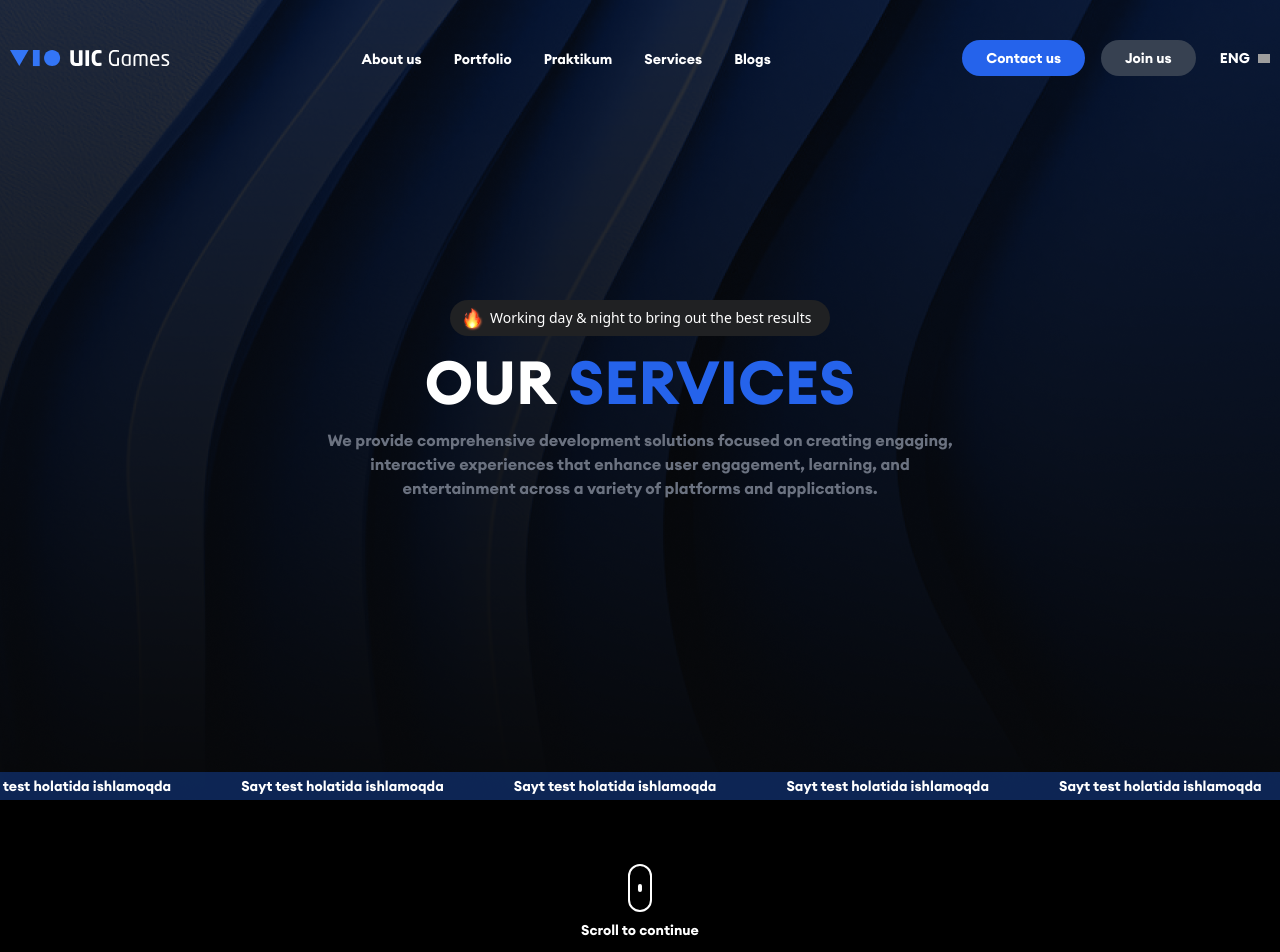
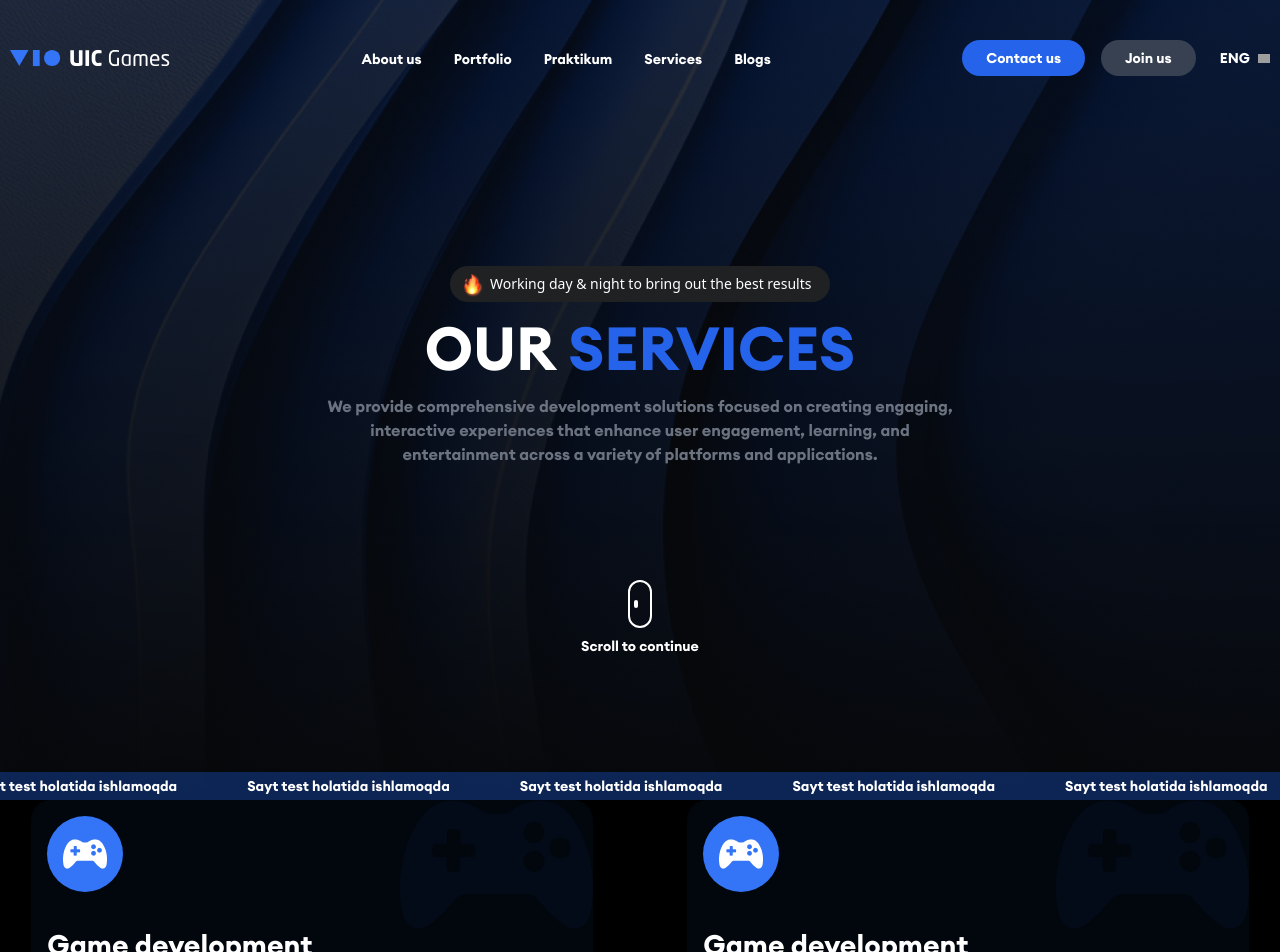
Before and after one commit to Shamsiddin007/adduic, a Next.js app: page /service-us in a window 1280 px wide. Shown: the top 952 px of the page. Built offline with nearby package versions, Linux system fonts and the light colour scheme; grey boxes are pictures that could not be loaded.

Commit message:
Update Service-Us

```diff
--- a/package.json
+++ b/package.json
@@ -9,7 +9,9 @@
     "lint": "next lint"
   },
   "dependencies": {
+    "install": "^0.13.0",
     "next": "^14.2.17",
+    "npm": "^10.9.0",
     "parallax-js": "^3.1.0",
     "react": "^18.2.0",
     "react-dom": "^18.2.0",
--- a/src/app/service-us/page.tsx
+++ b/src/app/service-us/page.tsx
@@ -20,7 +20,7 @@ function Page() {
 
   return (
     <div className="pb-[500px]">
-      <div className="bg-custom w-full flex flex-col items-center h-[100vh] justify-center">
+      <div className="bg-custom w-full flex flex-col items-center h-[100vh] justify-center pt-[250px]">
         <span className="flex gap-2 items-center bg-[#202123] w-[90%] sm:w-[380px] rounded-full text-white text-xs sm:text-sm py-2 px-3 font-sans mb-4">
           <Image
             src={Fire}
@@ -38,14 +38,13 @@ function Page() {
           learning, and entertainment across a variety of platforms and
           applications.
         </p>
+        <div className="pt-[50px] flex flex-col items-center pb-16 text-white text-xs sm:text-sm mt-6 sm:mt-16 sm:mb-16">
+          <div className="relative w-4 h-8 sm:w-6 sm:h-12 border-2 border-white rounded-full flex items-center justify-center mb-2">
+            <div className="w-1 h-2 bg-white rounded-full animate-scroll" />
+          </div>
+          <p>Scroll to continue</p>
+        </div>
       </div>
-      <div className="flex flex-col items-center pb-16 text-white text-xs sm:text-sm mt-6 sm:mt-16 sm:mb-16">
-        <div className="relative w-4 h-8 sm:w-6 sm:h-12 border-2 border-white rounded-full flex items-center justify-center mb-2">
-          <div className="w-1 h-2 bg-white rounded-full animate-scroll" />
-        </div>
-        <p>Scroll to continue</p>
-      </div>
-
       <div className="container px-4 sm:px-0">
         <div className="relative w-full overflow-hidden md:hidden">
           <div
@@ -58,24 +57,20 @@ function Page() {
                 className="w-full flex-shrink-0 px-4"
               >
                 <div className="w-[90%] mx-auto rounded-[20px]  p-4 relative bg-[#3375F60D]">
-                  {/* Background Image */}
                   <Image
                     src={Game1}
                     alt=""
                     className="absolute top-0 right-0 hidden sm:block lg:w-auto"
                   />
 
-                  {/* Icon */}
                   <div className="bg-[#3375F6] w-[70px] h-[70px] flex items-center justify-center rounded-full mb-4 md:mb-6 lg:mb-8 ">
                     <Image src={Game} alt="" />
                   </div>
 
-                  {/* Title */}
                   <h1 className="text-[20px] md:text-[24px] lg:text-[28px] font-semibold">
                     Game development
                   </h1>
 
-                  {/* Description */}
                   <p className="text-[#FFFFFF66] text-sm w-[80%]">
                     We constantly push the boundaries of creativity and technology
                     to deliver groundbreaking experiences that captivate and
@@ -86,7 +81,6 @@ function Page() {
             ))}
           </div>
 
-          {/* Navigation Buttons */}
           <button
             className="absolute top-1/2 left-0 transform -translate-y-1/2 text-white rounded-full w-15 h-15 flex items-center justify-center"
             onClick={handlePrev}
@@ -113,17 +107,14 @@ function Page() {
                 className="absolute top-0 right-0 hidden sm:block lg:w-auto"
               />
 
-              {/* Icon */}
               <div className="bg-[#3375F6] w-[50px] h-[50px] md:w-[60px] md:h-[60px] lg:w-[76px] lg:h-[76px] flex items-center justify-center rounded-full mb-4 md:mb-6 lg:mb-8">
                 <Image src={Game} alt="" />
               </div>
 
-              {/* Title */}
               <h1 className="text-[20px] md:text-[24px] lg:text-[28px] font-semibold">
                 Game development
               </h1>
 
-              {/* Description */}
               <p className="text-[#FFFFFF66] text-sm w-[80%]">
                 We constantly push the boundaries of creativity and technology
                 to deliver groundbreaking experiences that captivate and
--- a/src/components/OurServices.tsx
+++ b/src/components/OurServices.tsx
@@ -19,7 +19,7 @@ const Partners = () => {
               applications.
             </p>
 
-            <div className="flex flex-col sm:flex-row gap-4 pt-4 w-full items-center">
+            <div className="flex flex-col sm:flex-row gap-4 pt-4 w-full items-c">
               <button className="px-6 py-3 rounded-full bg-[#FFFFFF1A] text-white hover:bg-[#3375F6] transition-all duration-300 text-sm sm:text-base w-[250px]">
                 More about us
               </button>
```
Also changed, not shown: 1 other file (tests, documents, lock files or other folders).
